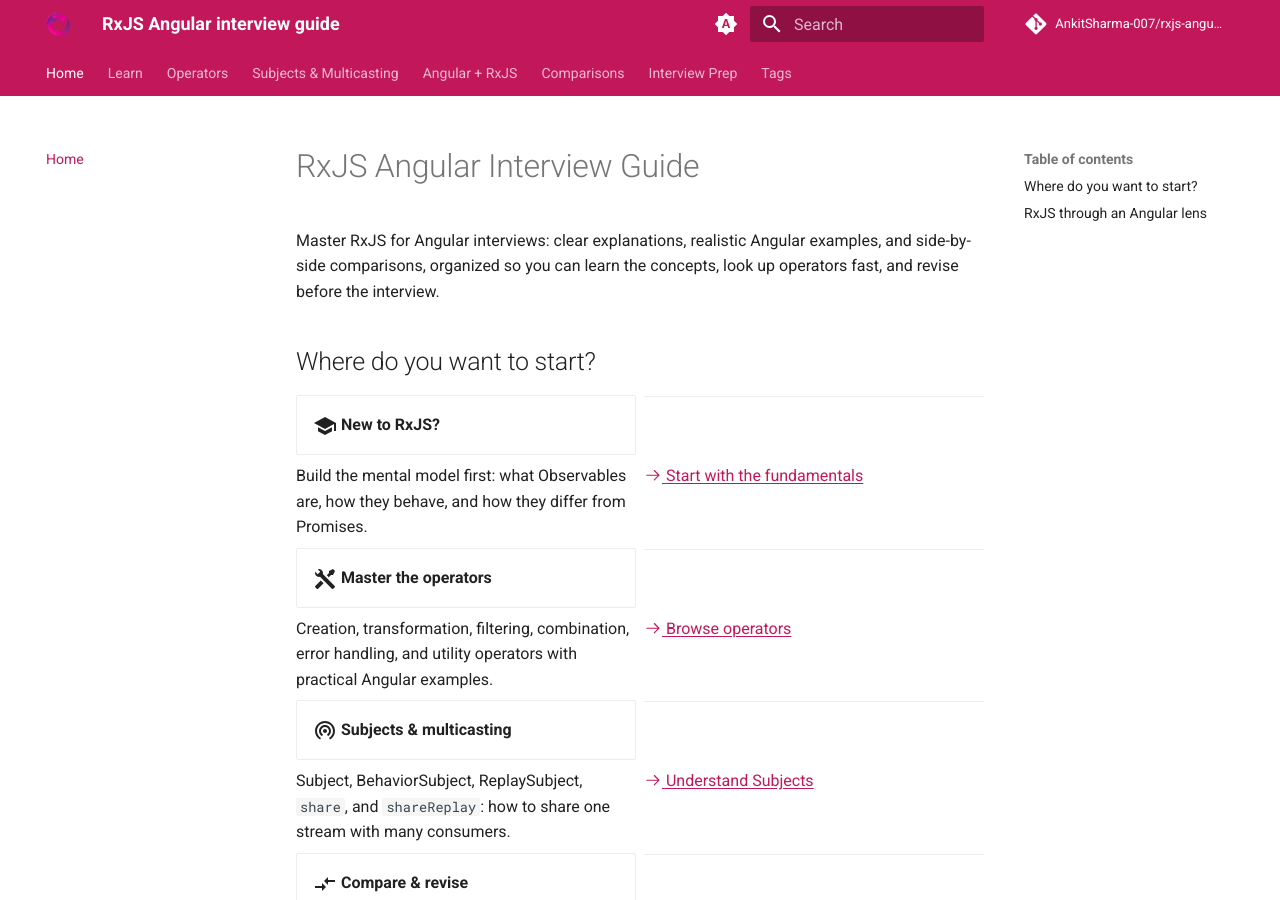
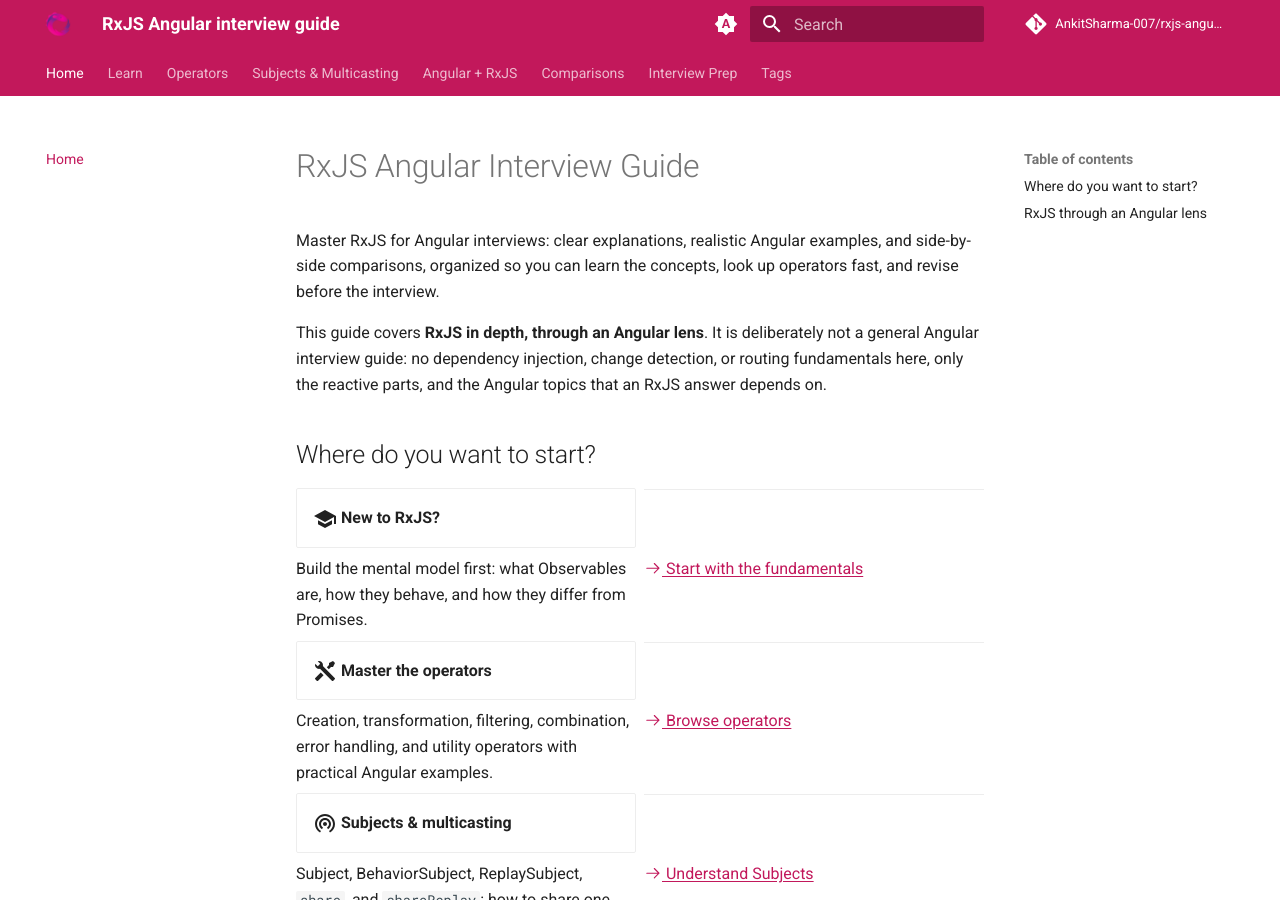
Before and after one commit to AnkitSharma-007/rxjs-angular-interview-guide, an MkDocs documentation site: the page built from docs/index.md, in a window 1280 px wide and 900 px high. Built offline with MkDocs 1.6.1 and Material for MkDocs 9.7.7, drawn with Linux system fonts in a browser that asks for light colours; plug-ins that fetch from the network failed and are left out; comment, search, counter and statistics services are not loaded.

Commit message:
State the RxJS-only scope on the landing page and README

```diff
--- a/docs/index.md
+++ b/docs/index.md
@@ -5,6 +5,8 @@ description: "An open-source RxJS interview guide for Angular developers: fundam
 # RxJS Angular Interview Guide
 
 Master RxJS for Angular interviews: clear explanations, realistic Angular examples, and side-by-side comparisons, organized so you can learn the concepts, look up operators fast, and revise before the interview.
+
+This guide covers **RxJS in depth, through an Angular lens**. It is deliberately not a general Angular interview guide: no dependency injection, change detection, or routing fundamentals here, only the reactive parts, and the Angular topics that an RxJS answer depends on.
 
 ## Where do you want to start?
 
```
Also changed, not shown: README.md (+2 -0 lines).
